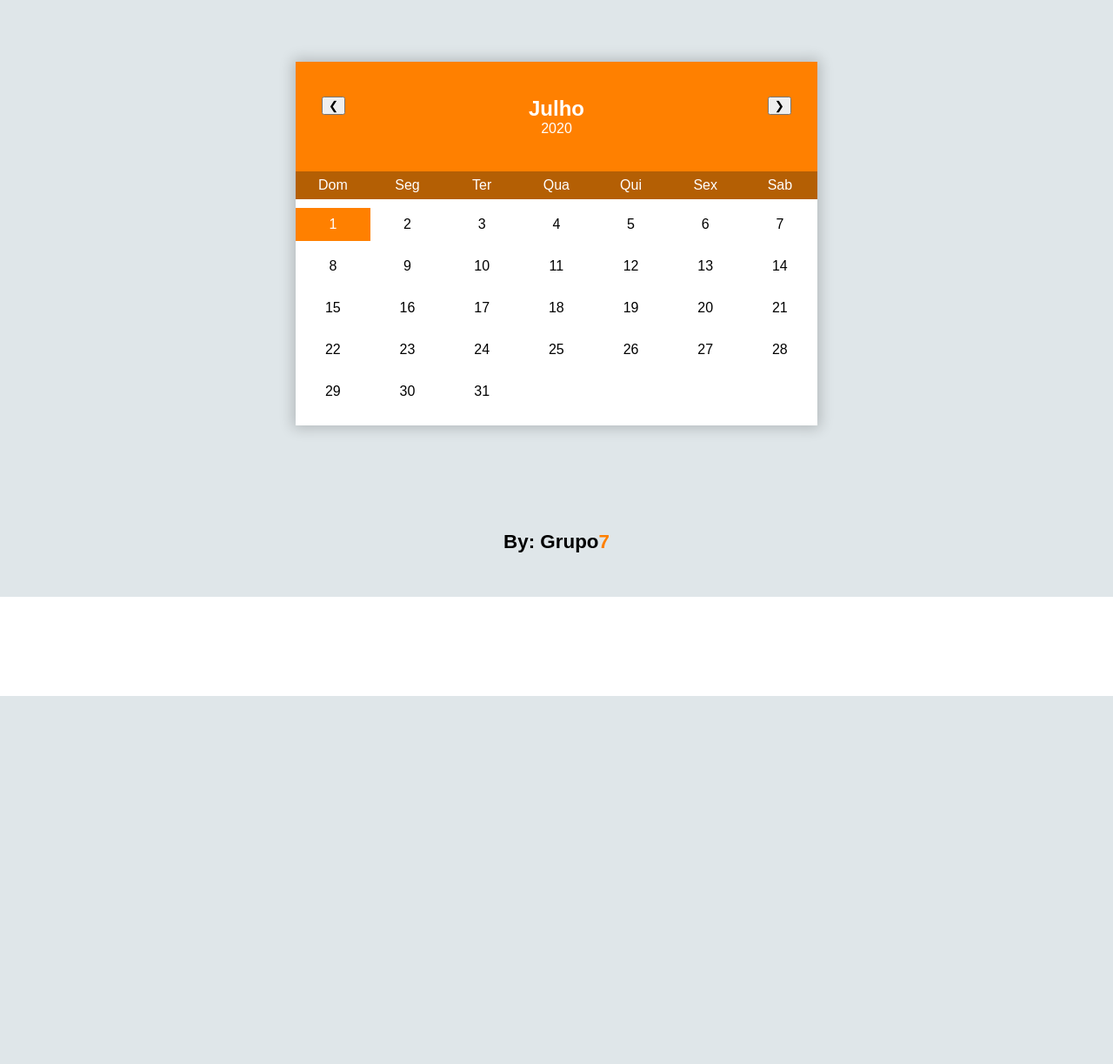
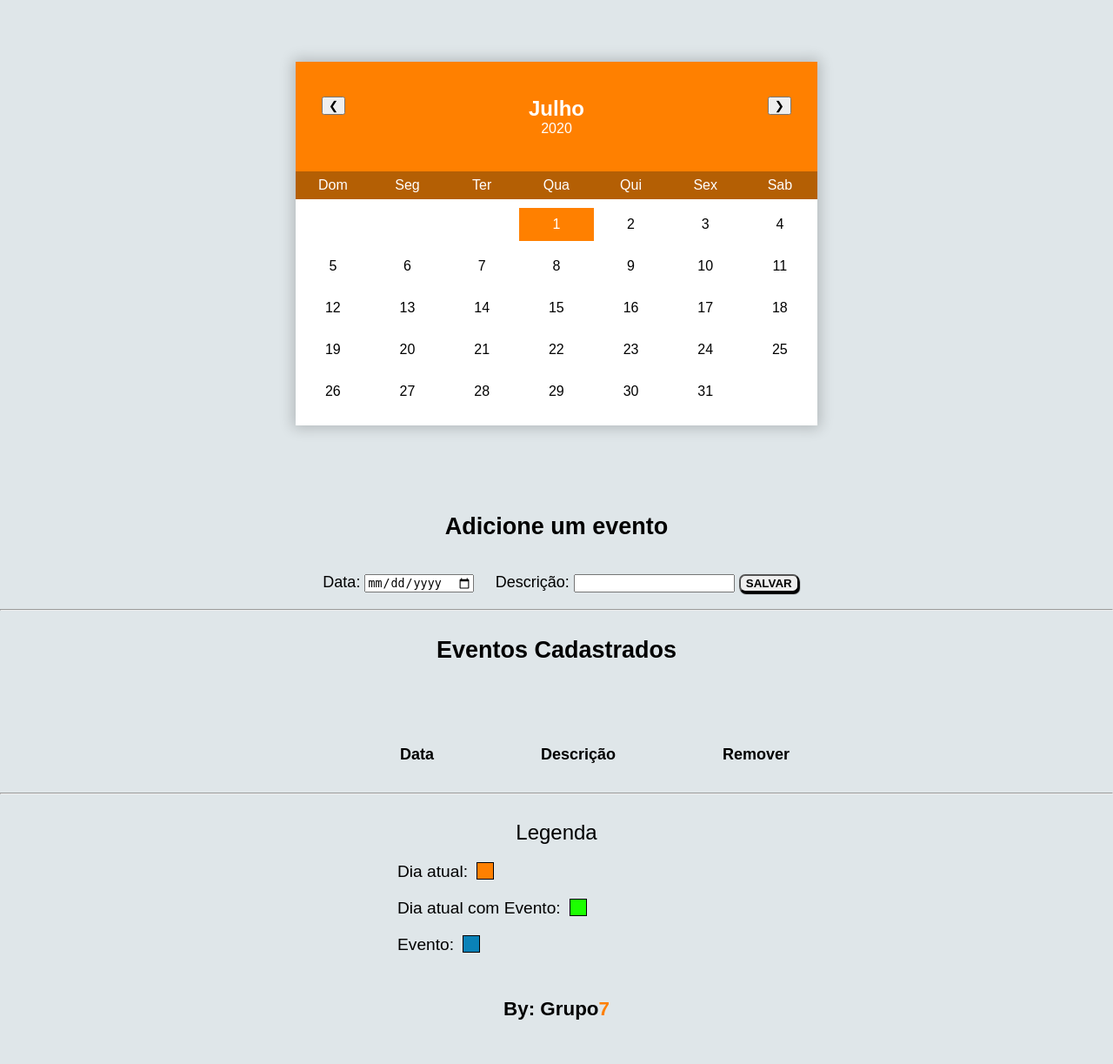
Before and after one commit to CaiqueRamos/progweb-template, a PHP site: page / in a window 1280 px wide. Shown: the whole page at 87% size. Before the commit the page ends 800 px from the top, so only its background shows below. Run offline with PHP 8.4, Linux system fonts and the light colour scheme; lists and menus that the app fills with data are empty.

Commit message:
Add files via upload

```diff
--- a/CSS/estilo.css
+++ b/CSS/estilo.css
@@ -6,6 +6,7 @@
 body{
 	margin: 0;
 	font-family: "Arial", "Helvetica", "sans-serif";
+	background-color: #dfe6e9;
 }
 
 #mes-topo{
@@ -84,6 +85,32 @@ body{
 	color: #fff;
 }
 
+.evento{
+	background-color: #0A82B8;
+	color: #FFFFFF;
+}
+
+#bSalvar{
+	font-family:arial;
+	text-transform: uppercase;
+	cursor: pointer;
+	box-shadow: 1px 2px 1px;
+	font-weight: bold;
+	border-radius: 7px;
+}
+#bSalvar:hover{
+	background-color: #FF8000;
+}
+#bSalvar:active{
+	position: relative;
+	top:2px;
+	box-shadow: none;
+
+}
+#event{
+	position: absolute;
+	text-align: center;
+}
 
 .eventos{
 	display: flex;
@@ -91,3 +118,93 @@ body{
 	height: 70vh;
 	background-color: #dfe6e9;
 }
+.fundoADD{
+	font-size: 18px;
+	font-family: sans-serif;
+	background-color: #dfe6e9;
+	text-align: center;
+}
+
+#cssEventosCadastrados{
+	margin: auto;
+	width: 600px;
+	background-color: #fff;
+	border: solid red 1px;
+}
+
+#addEvento{
+	list-style: none;
+	margin-left: 50px;
+	margin-bottom: 19px;
+	margin-top: 8px;
+}
+#addEvento li{
+	display: inline;
+
+}
+#descricao1{
+	padding-left: 20px;
+}
+#salvar{
+	padding-right: 80px;
+}
+
+
+.event{
+	padding-bottom: 30px;
+	padding-top: 30px;
+
+}
+
+#tabelaDeDados{
+	padding-left: 457px;
+	padding-bottom: 30px;
+	padding-top: 40px;
+}
+th{
+	padding-right: 120px;
+	position: inherit;
+	text-align: center;
+
+}
+.hojeEvento{
+	background-color: #1CFF00;
+	color: #FFFFFF;
+}
+
+.quadradoVerde {
+  	margin-left: 10px;
+  	background-color: #1CFF00;
+  	height: 20px;
+	width: 20px;
+	border: 1px solid black;
+}
+
+.tituloLegenda{
+	padding-top: 30px;
+	font-size: 1.5em;
+	text-align: center;
+}
+.legenda {
+	padding-left: 457px;
+	padding-bottom: 0px;
+	padding-top: 20px;
+	font-size: 1.2em;
+	display: flex;
+}
+
+.quadradoLaranja{
+	margin-left: 10px;
+  	background-color: #FF8000;
+  	height: 20px;
+	width: 20px;
+	border: 1px solid black;
+}
+
+.quadradoAzul{
+	margin-left: 10px;
+  	background-color: #0A82B8;
+  	height: 20px;
+	width: 20px;
+	border: 1px solid black;
+}
--- a/index.html
+++ b/index.html
@@ -1,24 +1,15 @@
 <!DOCTYPE html>
 <html>
 	<head>
-
 		<meta charset="utf-8">
-
 			<!-- Arquivo .CSS do calendario -->
 		<link rel="stylesheet" type="text/css" href="CSS/estilo.css">
-
-
 			<!-- Arquivo .JS do calendario -->
 		<script src="JS/calendario.js"></script>
-
 			<!-- Título do Projeto -->
 		<title>Calendário ProgWeb</title>
-
 	</head>
-
-
 <body>
-
 	<div class="fundo">
 		<div class="calendario">
 			<div class="mes_infos_tudo">
@@ -45,6 +36,59 @@
 		</div>
 	</div>
 
+<!--form-->
+	<div class="fundoADD">
+		<h2 class="event">Adicione um evento</h2>
+
+		<form id="form1" >
+	        <ul id="addEvento">
+	            <li>
+	                <label id="data1">Data:</label>
+	                <input type="date" id="data" name="data"/>
+	            </li>
+	            <li>
+	                <label id="descricao1">Descrição:</label>
+	                <input type="text" id="descricao" name="descricao"/>
+	            </li>
+	            <li id="salvar">
+	                <button id="bSalvar" onclick="salvar()">Salvar</button>
+	            </li>
+	        </ul>
+		</form>
+
+		<hr />
+	    <h2 class="event">Eventos Cadastrados</h2>
+
+	    <section>
+	        <table id="tabelaDeDados">
+	            <br/>
+	            <thead id="valoresTabela">
+	                <tr id="event2">
+	                    <th id="data2">Data</th>
+	                    <th id="descricao">Descrição</th>
+	                    <th id="remover">Remover</th>
+	                </tr>
+	            </thead>
+
+	            <tbody id="lista">
+	            </tbody>
+	        </table>
+	    </section>
+	</div>
+	<hr />
+
+	<div class="tituloLegenda">
+		<p>Legenda</p>
+	</div>
+	<div class="legenda">
+		<p>Dia atual:</p><div class="quadradoLaranja"></div>
+	</div>
+	<div class="legenda">
+		<p>Dia atual com Evento:</p><div class="quadradoVerde"></div>
+	</div>
+	<div class="legenda">
+		<p>Evento:</p><div class="quadradoAzul"></div>
+	</div>
 	<div>
 		<h4 class="patrocinio">By: Grupo<span style="color: #FF8000;">7</span></h4>
 	</div>
```
Also changed, not shown: JS/calendario.js (+254 -15 lines). Lines whose indentation alone changed are shown as unchanged.
